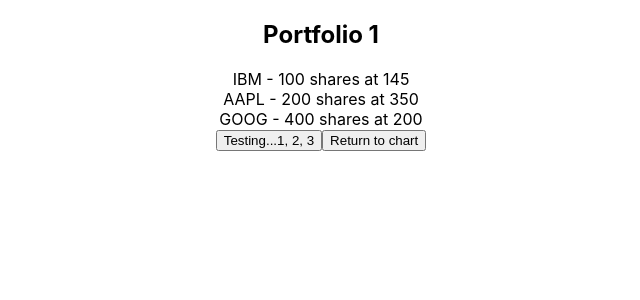
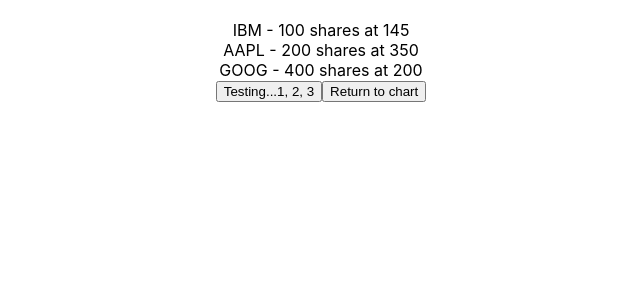
Before and after one commit to calorab/client-chart-the-market, a React (Create React App) app: page /investments in a window 1280 px wide. Shown: the top 300 px of the page, without its empty margins (319-959 px from the left). Built offline with nearby package versions, Linux system fonts and the light colour scheme; no server answers.

Commit message:
added generic handler to get investments upon mount tested

```diff
--- a/src/Investments/investments.js
+++ b/src/Investments/investments.js
@@ -2,8 +2,7 @@
 
 class Investments extends Component {
     state = {
-        test: "Portfolio 1",
-
+        test: "",
     }
 
     componentDidMount() {
@@ -20,9 +19,7 @@
 
         })
 
-        // console.log('THE RESPONSE: ', )
         const data = await response.text();
-        // console.log("THE DATA: ", data)
 
         this.setState({test: data})
     }
```
